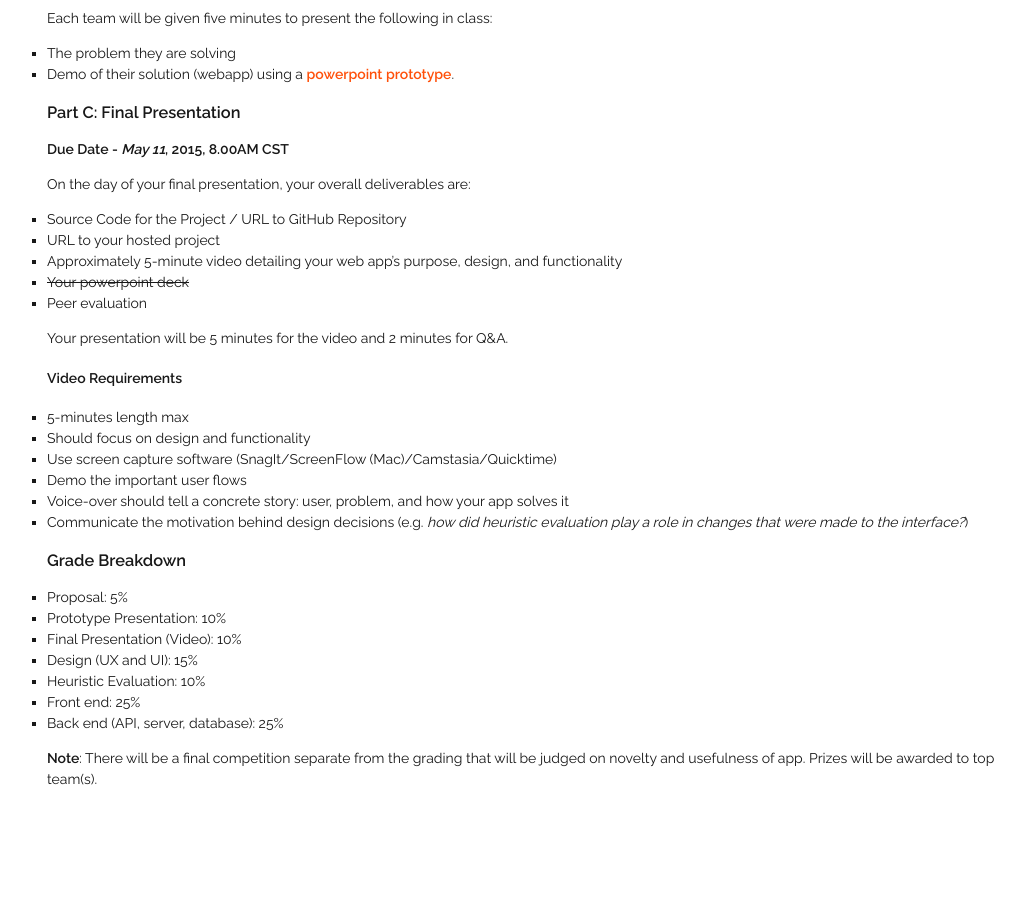
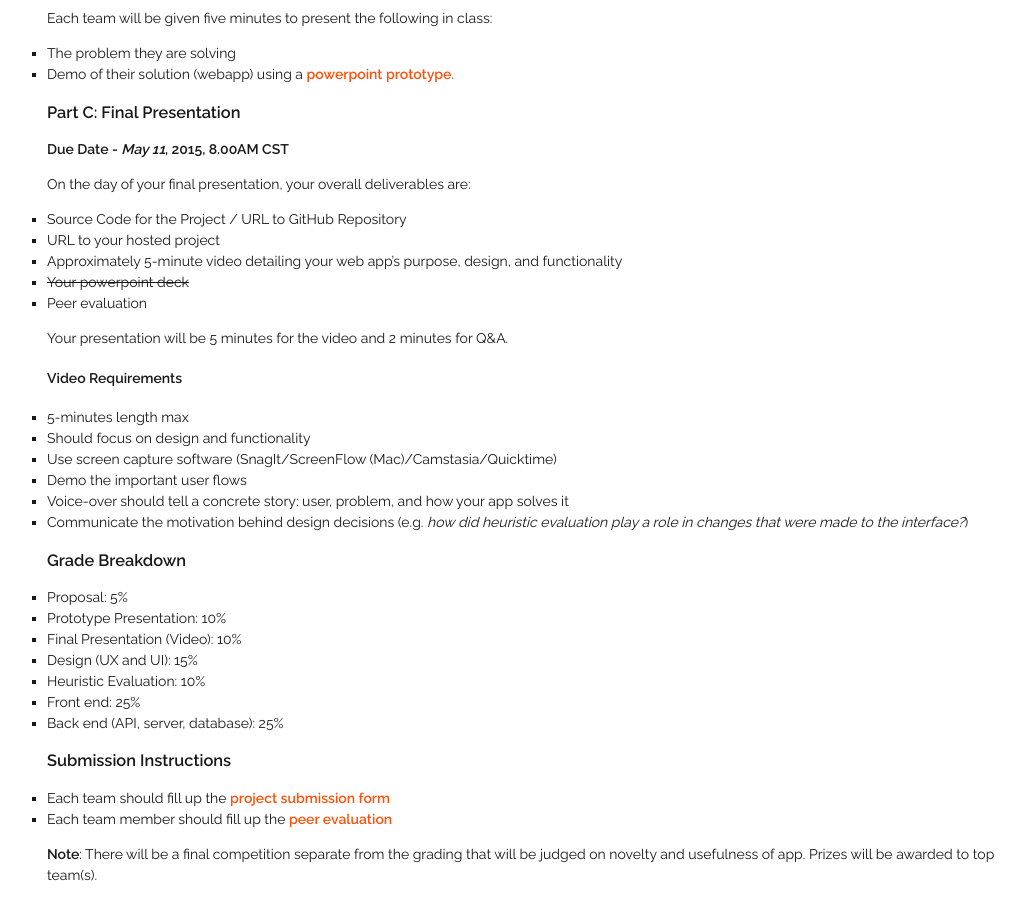
Before and after one commit to biplabdeka/fa2016, a Jekyll site: the page built from _posts/2015-4-3-Final.md, in a window 1280 px wide and 900 px high, scrolled down 936 px. Shown: the whole window, without its empty margins (108-1133 px from the left). Built offline with Jekyll 4.4.1, drawn with Linux system fonts in a browser that asks for light colours; nearby versions of some CDN libraries; Markdown is read by kramdown in place of the engine named in the settings; before the commit the page ends 1740 px from its top, so only the background shows below that.

Commit message:
Update 2015-4-3-Final.md

```diff
--- a/_posts/2015-4-3-Final.md
+++ b/_posts/2015-4-3-Final.md
@@ -73,4 +73,8 @@ Your presentation will be 5 minutes for the video and 2 minutes for Q&amp;A.
 + Front end: 25%
 + Back end (API, server, database): 25%
 
+###Submission Instructions
++ Each team should fill up the [project submission form](https://docs.google.com/forms/d/1brvBOy84rnTvGwEir4xpO7oTl_bgDxOTmSnIcU-v7r8/viewform?usp=send_form)
++ Each team member should fill up the [peer evaluation](https://docs.google.com/forms/d/1QIUinkORsJF0xZMcfuVnfFQdav7lU4SUZHx8atQ3sCw/viewform?usp=send_form)
+
 **Note**: There will be a final competition separate from the grading that will be judged on novelty and usefulness of app. Prizes will be awarded to top team(s).
```
